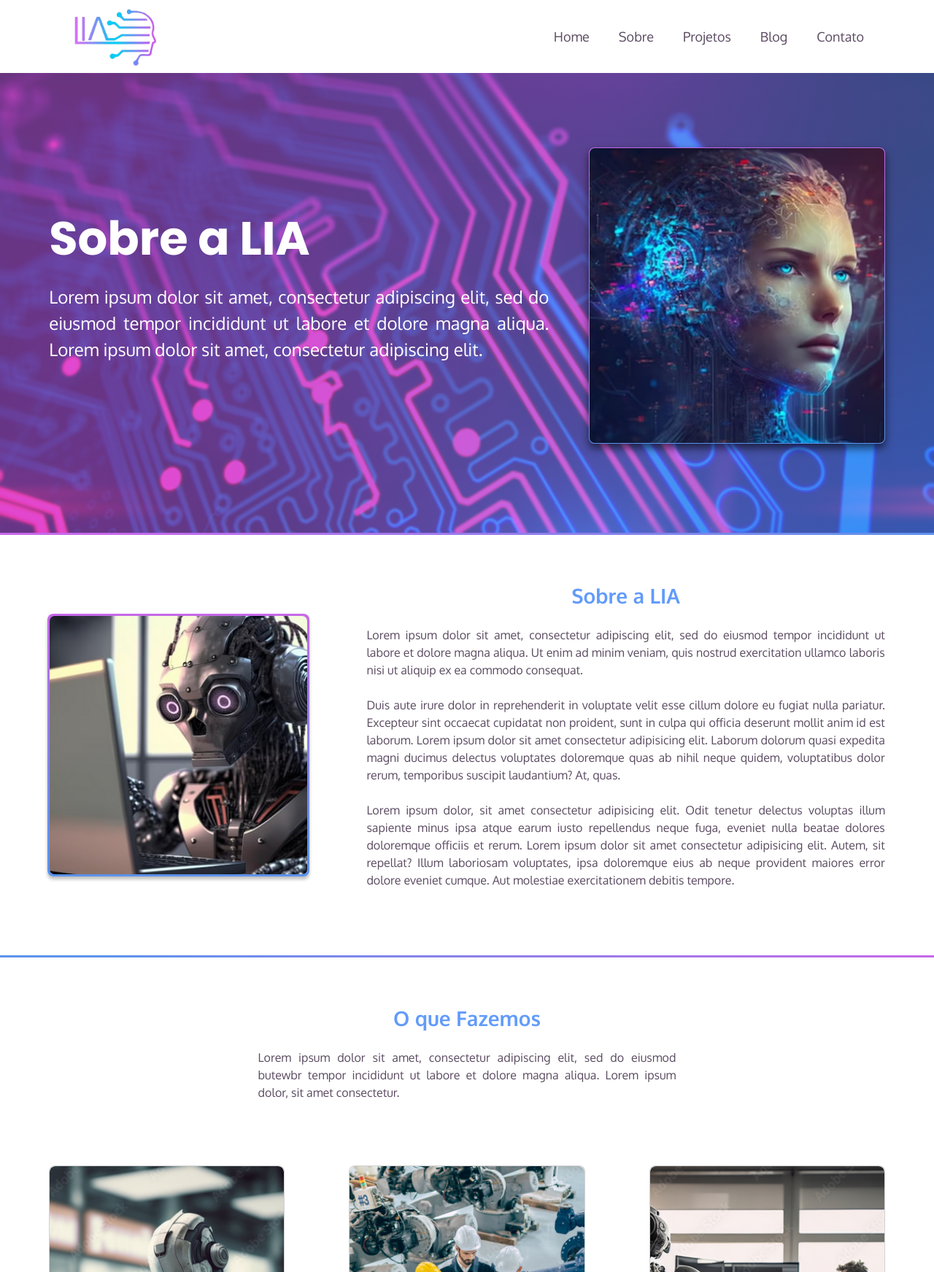
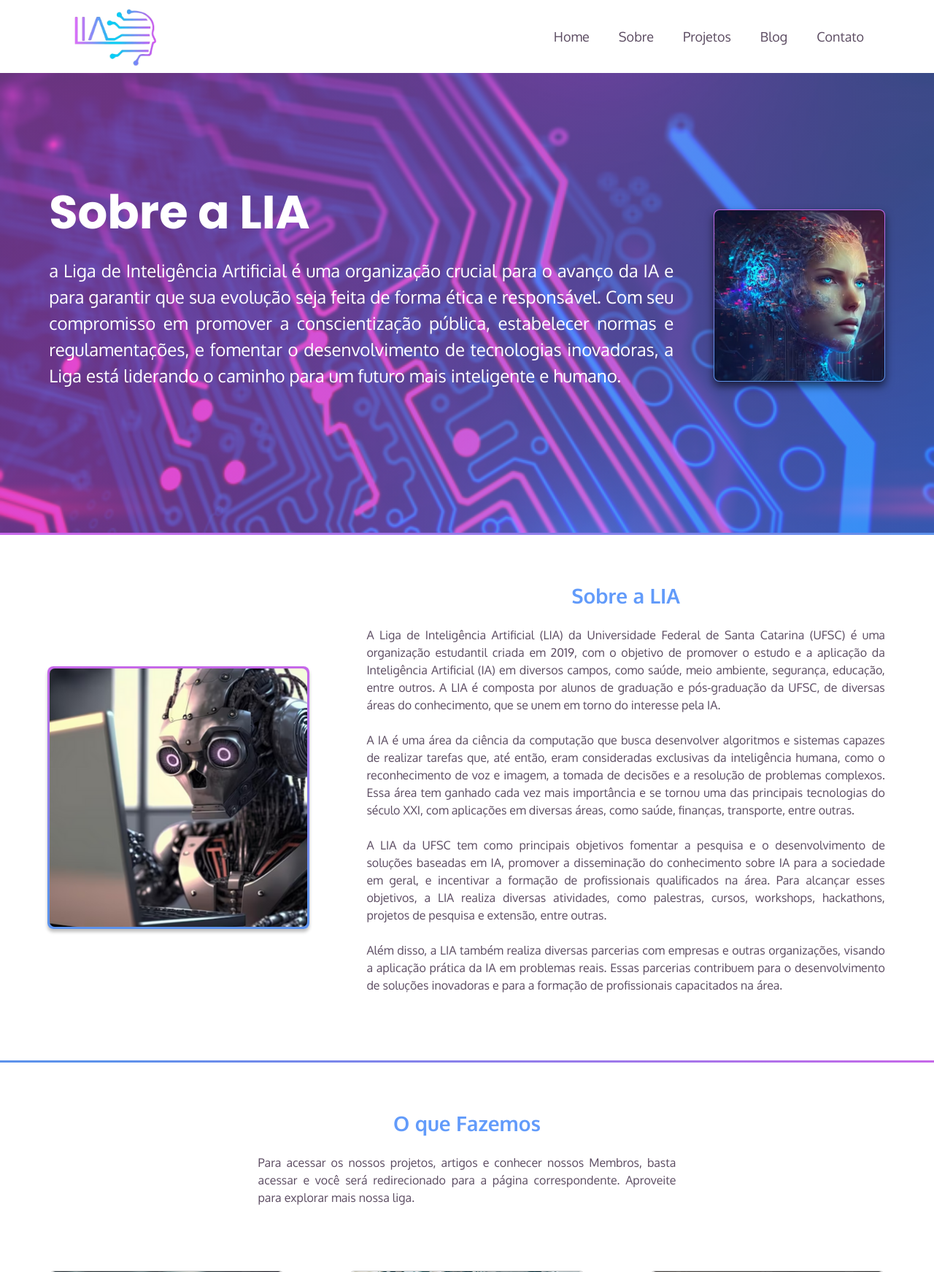
Before and after one commit to Mrmichelerocha/site-lia, a Django app: page /about/ in a window 1280 px wide. Shown: the top 1743 px of the page at 73% size. Run offline with Django 4.2, Linux system fonts and the light colour scheme; some libraries are stand-ins or nearby versions; some web fonts are replaced.

Commit message:
version for test

```diff
--- a/beckend/about/templates/aboutintro.html
+++ b/beckend/about/templates/aboutintro.html
@@ -8,34 +8,14 @@
         <div class="text hidden delay-1">
             <h2>Sobre a LIA</h2>
             <p>
-                Lorem ipsum dolor sit amet, consectetur adipiscing
-                elit, sed do eiusmod tempor incididunt ut labore et
-                dolore magna aliqua. Ut enim ad minim veniam, quis
-                nostrud exercitation ullamco laboris nisi ut aliquip
-                ex ea commodo consequat.
-            </p>
-            <p>
-                Duis aute irure dolor in reprehenderit in voluptate
-                velit esse cillum dolore eu fugiat nulla pariatur.
-                Excepteur sint occaecat cupidatat non proident, sunt
-                in culpa qui officia deserunt mollit anim id est
-                laborum. Lorem ipsum dolor sit amet consectetur
-                adipisicing elit. Laborum dolorum quasi expedita
-                magni ducimus delectus voluptates doloremque quas ab
-                nihil neque quidem, voluptatibus dolor rerum,
-                temporibus suscipit laudantium? At, quas.
-            </p>
+                A Liga de Inteligência Artificial (LIA) da Universidade Federal de Santa Catarina (UFSC) é uma organização estudantil criada em 2019, com o objetivo de promover o estudo e a aplicação da Inteligência Artificial (IA) em diversos campos, como saúde, meio ambiente, segurança, educação, entre outros. A LIA é composta por alunos de graduação e pós-graduação da UFSC, de diversas áreas do conhecimento, que se unem em torno do interesse pela IA.<br><br>
 
-            <p>
-                Lorem ipsum dolor, sit amet consectetur adipisicing
-                elit. Odit tenetur delectus voluptas illum sapiente
-                minus ipsa atque earum iusto repellendus neque fuga,
-                eveniet nulla beatae dolores doloremque officiis et
-                rerum. Lorem ipsum dolor sit amet consectetur
-                adipisicing elit. Autem, sit repellat? Illum
-                laboriosam voluptates, ipsa doloremque eius ab neque
-                provident maiores error dolore eveniet cumque. Aut
-                molestiae exercitationem debitis tempore.
+                A IA é uma área da ciência da computação que busca desenvolver algoritmos e sistemas capazes de realizar tarefas que, até então, eram consideradas exclusivas da inteligência humana, como o reconhecimento de voz e imagem, a tomada de decisões e a resolução de problemas complexos. Essa área tem ganhado cada vez mais importância e se tornou uma das principais tecnologias do século XXI, com aplicações em diversas áreas, como saúde, finanças, transporte, entre outras.<br><br>
+
+                A LIA da UFSC tem como principais objetivos fomentar a pesquisa e o desenvolvimento de soluções baseadas em IA, promover a disseminação do conhecimento sobre IA para a sociedade em geral, e incentivar a formação de profissionais qualificados na área. Para alcançar esses objetivos, a LIA realiza diversas atividades, como palestras, cursos, workshops, hackathons, projetos de pesquisa e extensão, entre outras.<br><br>
+
+
+                Além disso, a LIA também realiza diversas parcerias com empresas e outras organizações, visando a aplicação prática da IA em problemas reais. Essas parcerias contribuem para o desenvolvimento de soluções inovadoras e para a formação de profissionais capacitados na área.<br>
             </p>
         </div>
     </div>
--- a/beckend/about/templates/introAbout.html
+++ b/beckend/about/templates/introAbout.html
@@ -6,11 +6,12 @@
             <div class="texts hidden delay-1">
                 <h1>Sobre a LIA</h1>
                 <p>
-                    Lorem ipsum dolor sit amet, consectetur
-                    adipiscing elit, sed do eiusmod tempor
-                    incididunt ut labore et dolore magna aliqua.
-                    Lorem ipsum dolor sit amet, consectetur
-                    adipiscing elit.
+                    a Liga de Inteligência Artificial é uma organização crucial
+                    para o avanço da IA e para garantir que sua evolução seja feita de
+                    forma ética e responsável. Com seu compromisso em promover a
+                    conscientização pública, estabelecer normas e regulamentações, e
+                    fomentar o desenvolvimento de tecnologias inovadoras, a Liga está
+                    liderando o caminho para um futuro mais inteligente e humano.
                 </p>
             </div>
             <div class="image hidden">
--- a/beckend/about/templates/navegation.html
+++ b/beckend/about/templates/navegation.html
@@ -3,10 +3,9 @@
     <div class="texts hidden">
         <h2>O que Fazemos</h2>
         <p>
-            Lorem ipsum dolor sit amet, consectetur adipiscing elit,
-            sed do eiusmod butewbr tempor incididunt ut labore et
-            dolore magna aliqua. Lorem ipsum dolor, sit amet
-            consectetur.
+            Para acessar os nossos projetos, artigos e conhecer nossos Membros,
+            basta acessar e você será redirecionado para a página correspondente. Aproveite para
+            explorar mais nossa liga.
         </p>
     </div>
     <div class="cards">
```
